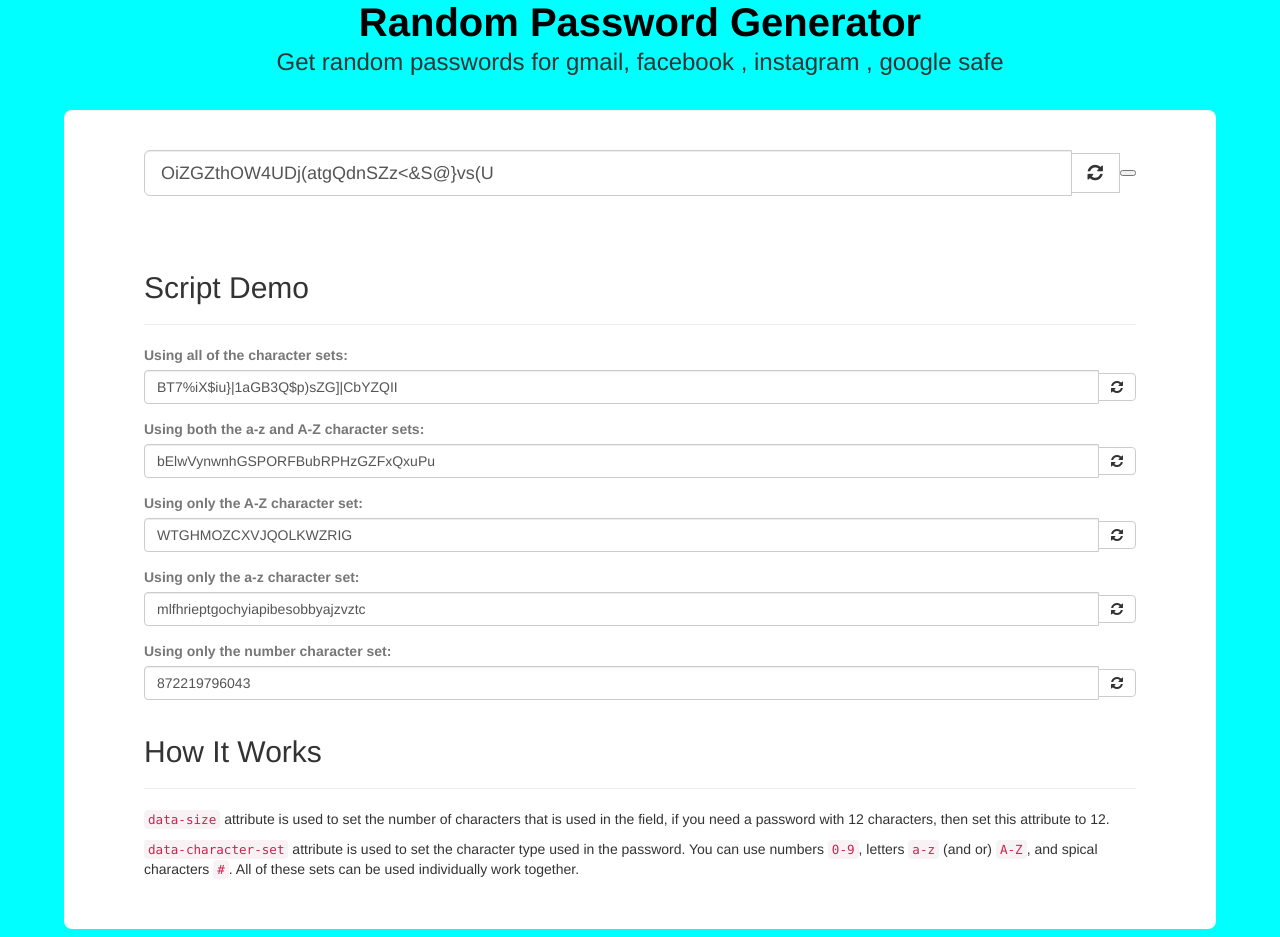
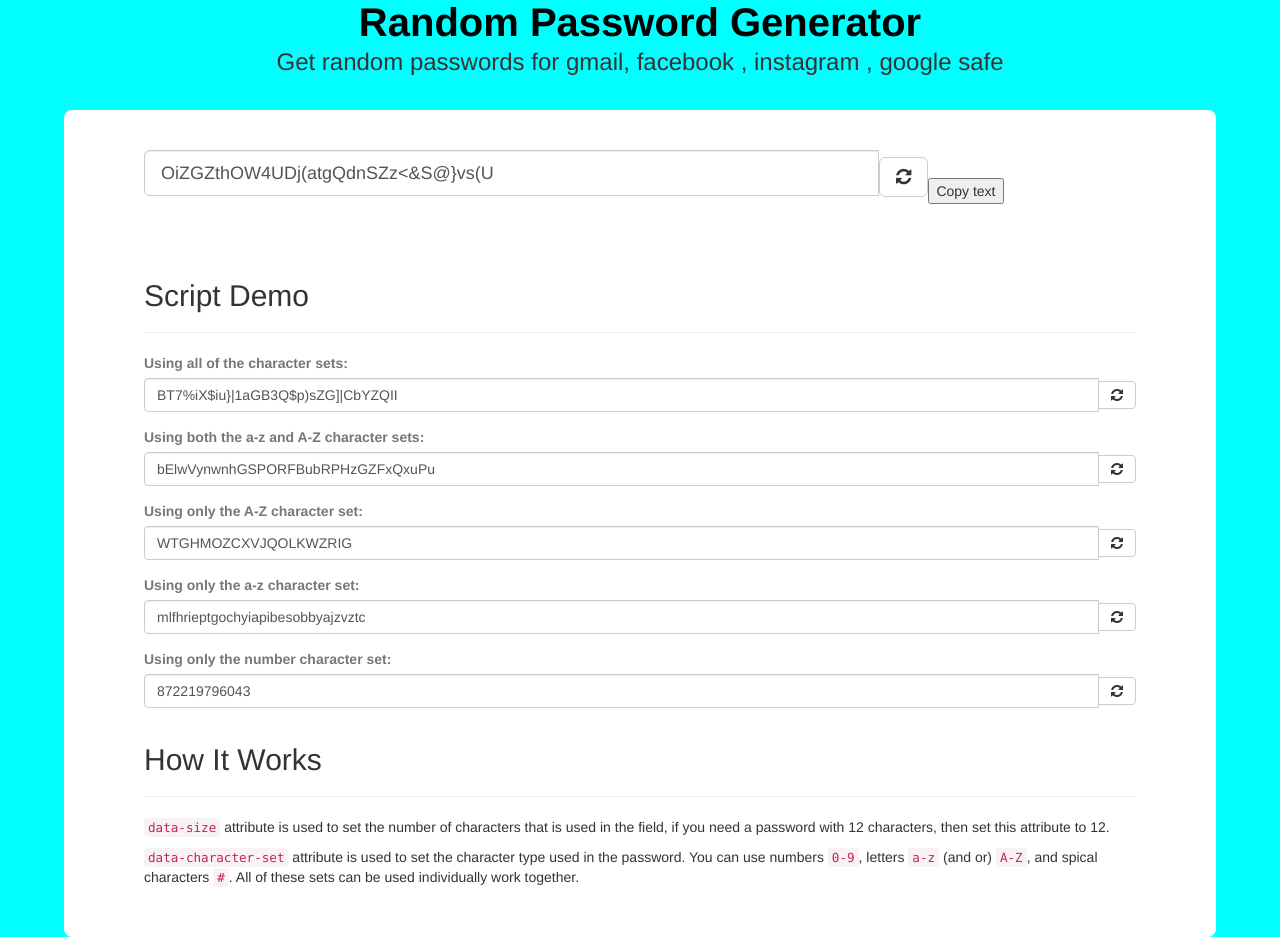
Before and after one commit to PIYUSHAHUJA-HUB/password-generator-blogger, a plain HTML site: page index.html in a window 1280 px wide. Drawn offline with nearby package versions, Linux system fonts and the light colour scheme.

Commit message:
Update index.html

```diff
--- a/index.html
+++ b/index.html
@@ -84,7 +84,7 @@ input[type=text]:focus {
         <div class="input-group">
           <input type="text" class="form-control input-lg" rel="gp" data-size="32" data-character-set="a-z,A-Z,0-9,#">
           <span class="input-group-btn"><button type="button" class="btn btn-default btn-lg getNewPass" id="myInput"><span class="fa fa-refresh"></span></button>
-<button onclick="myFunction()">Copy text</button></span>
+</span><button onclick="myFunction()">Copy text</button>
         </div>
       </div>
 
```
